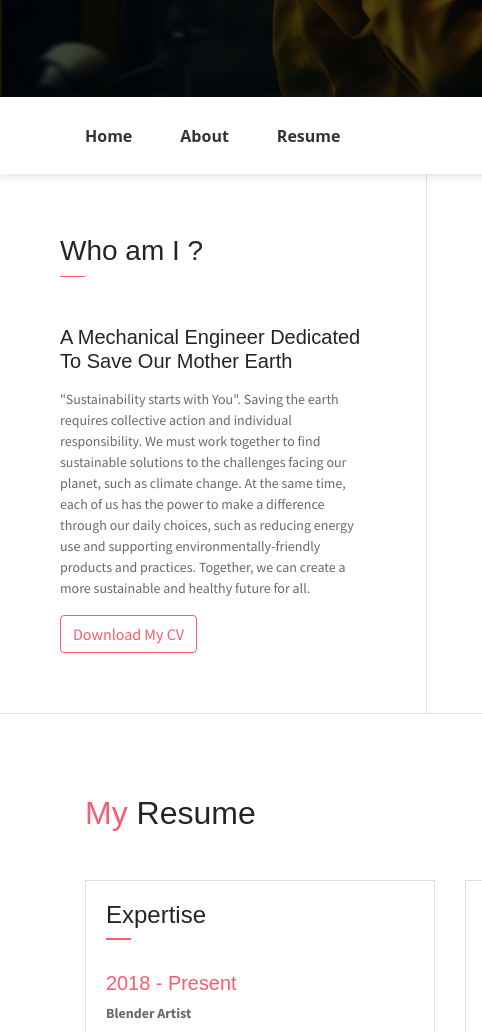
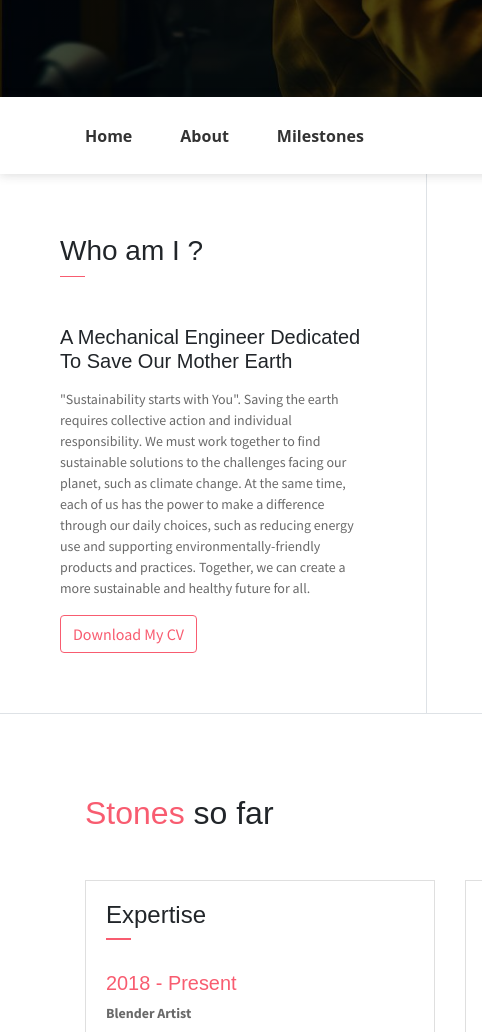
Before and after one commit to Nawaraj23/nawaraj.github.io, a website: page index.html in a window 1280 px wide. Shown: the part 543-1575 px from the top of the page, 0-482 px from the left. Drawn offline with Linux system fonts and the light colour scheme; some packages are replaced by stand-ins of ours; some icons are missing.

Commit message:
Update index.html

```diff
--- a/index.html
+++ b/index.html
@@ -42,7 +42,7 @@
                         <a href="#about" class="nav-link">About</a>
                     </li>
                     <li class="nav-item">
-                        <a href="#resume" class="nav-link">Resume</a>
+                        <a href="#resume" class="nav-link">Milestones</a>
                     </li>
                 </ul>
                 <ul class="navbar-nav brand">
@@ -132,7 +132,7 @@
     <!--Resume Section-->
     <section class="section" id="resume">
         <div class="container">
-            <h2 class="mb-5"><span class="text-danger">My</span> Resume</h2>
+            <h2 class="mb-5"><span class="text-danger">Stones</span> so far </h2>
             <div class="row">
                 <div class="col-md-6 col-lg-4">
                     <div class="card">
```
